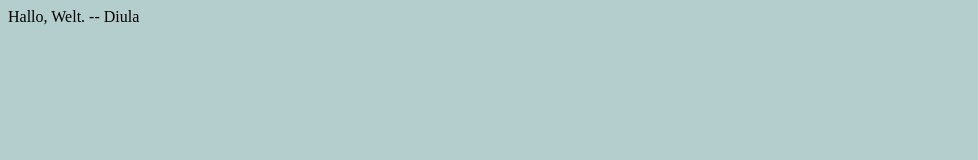
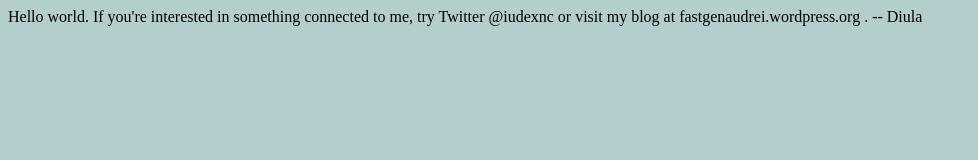
Before and after one commit to Diula/Diula.github.io, a plain HTML site: page index.html in a window 1280 px wide. Shown: the whole page, without its empty margins (0-978 px from the left). Drawn offline with Linux system fonts and the light colour scheme.

Commit message:
Update index.html

```diff
--- a/index.html
+++ b/index.html
@@ -5,8 +5,7 @@
     }
   </style>
   <body>
-Hallo, Welt.
-
+Hello world. If you're interested in something connected to me, try Twitter @iudexnc or visit my blog at fastgenaudrei.wordpress.org .
 -- Diula
   </body>
 </html>
```
